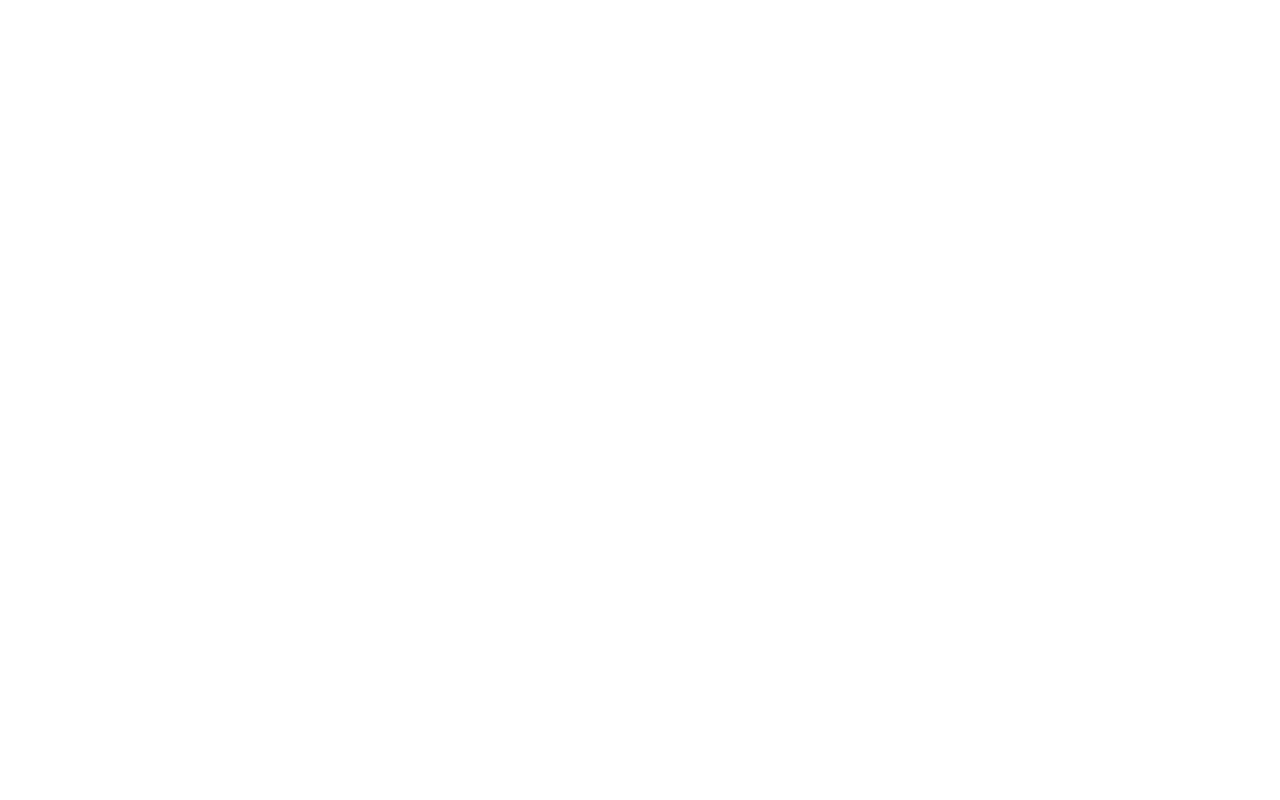
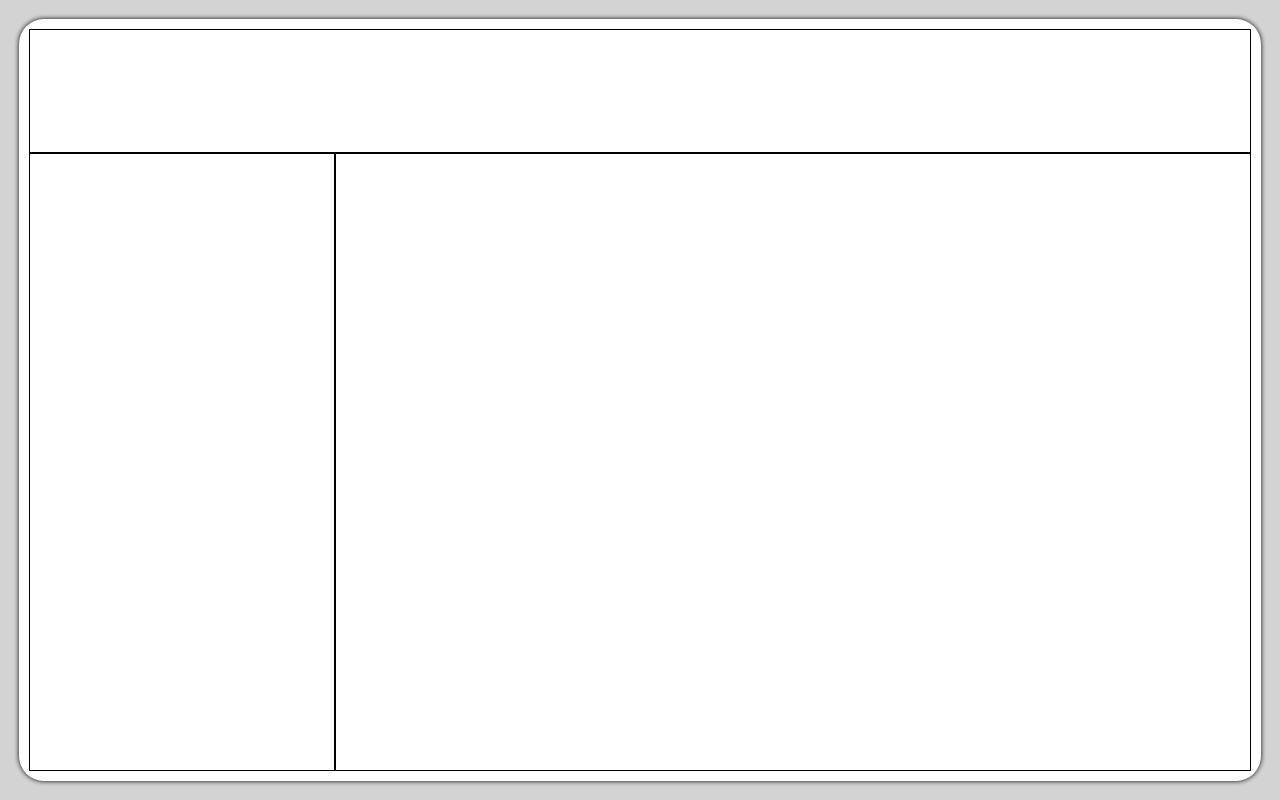
Before and after one commit to wongyhung/project-library, a plain HTML site: page index.html in a window 1280 px wide. Drawn offline with Linux system fonts and the light colour scheme.

Commit message:
Add style and container subsection grid

```diff
--- a/index.html
+++ b/index.html
@@ -9,7 +9,15 @@
 </head>
 <body>
     <div class="libraryContainer">
+        <div class="header">
 
+        </div>
+        <div class="addBook">
+
+        </div>
+        <div class="bookshelf">
+
+        </div>
     </div>
 </body>
 </html>
--- a/javascript.js
+++ b/javascript.js
@@ -11,6 +11,7 @@ const library = [];
 function addBookToLibrary(title, author, pages, readStatus) {
     const newBook = new Book(title, author, pages, readStatus);
     library.push(newBook);
+    displayBooks();
 }
 
 function displayBooks() {
@@ -39,5 +40,5 @@ function displayBooks() {
         bookCard.appendChild(readStatus);
 
         container.appendChild(bookCard);
-    })
+    });
 }
--- a/style.css
+++ b/style.css
@@ -0,0 +1,46 @@
+* {
+    margin: 0px;
+    padding: 0px;
+    box-sizing: border-box;
+}
+
+body {
+    background-color: lightgrey;
+    display: flex;
+    justify-content: center;
+    align-items: center;
+    padding: 1.5%;
+    height: 100vh;
+    width: 100vw;
+}
+
+.libraryContainer {
+    height: 100%;
+    width: 100%;
+    background-color: white;
+    border-radius: 25px;
+    padding: 10px;
+    box-shadow: 0px 0px 5px 0px black;
+    display: grid;
+    grid-template-columns: 1fr 3fr;
+    grid-template-rows: 1fr 5fr;
+}
+
+.libraryContainer > div {
+    border: 1px solid black;
+}
+
+.header {
+    grid-column: 1 / 3;
+    grid-row: 1;
+}
+
+.addBook {
+    grid-column: 1;
+    grid-row: 2 / 3;
+}
+
+.bookshelf {
+    grid-column: 2;
+    grid-row: 2 / 3;
+}
```
